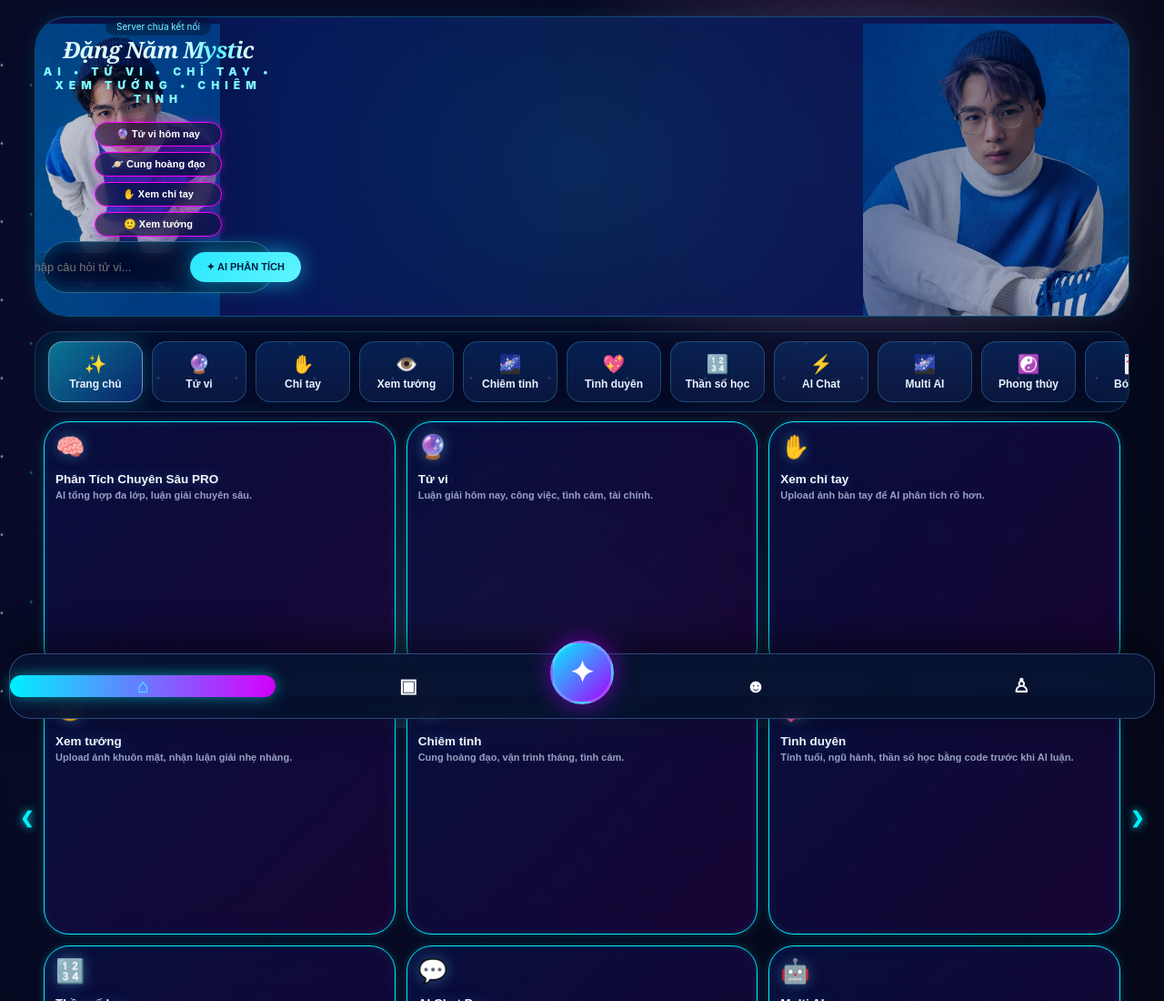
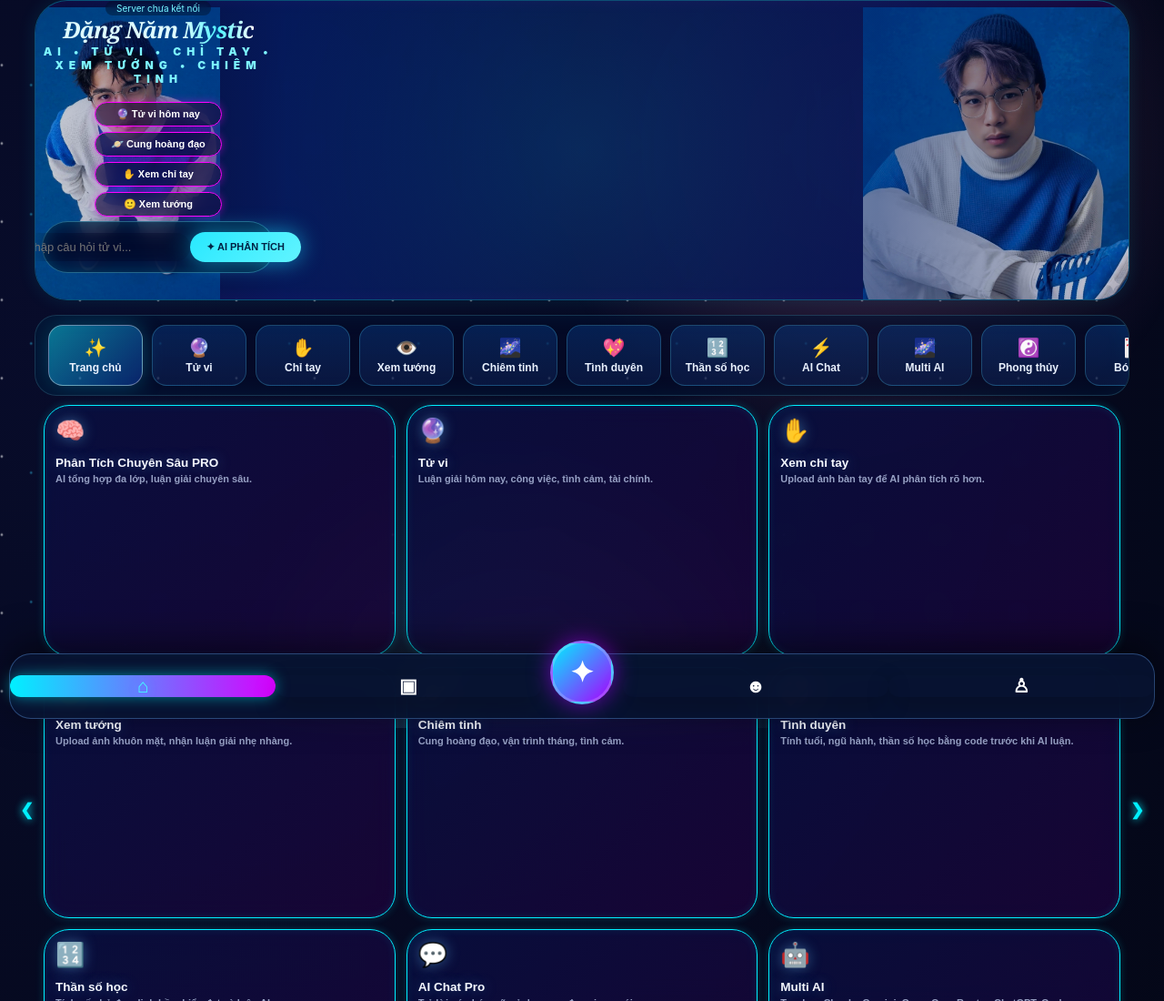
Before and after one commit to sybinh200996/tuvi, a website: page public/mobile.html in a window 1280 px wide. Shown: the top 1100 px of the page at 91% size. Drawn offline with nearby package versions, Linux system fonts and the light colour scheme; no server answers.

Commit message:
Brutally remove banner top margin and enforce top rounding

```diff
--- a/public/mobile-style.css
+++ b/public/mobile-style.css
@@ -1003,3 +1003,42 @@ html, body {
   box-shadow: 0 0 10px rgba(255, 0, 255, 0.4) !important;
   background: rgba(28, 4, 58, 0.6) !important;
 }
+
+/* ========================================================
+   ULTIMATE BANNER TOP FIX (NO MARGIN, MAX ROUNDED)
+======================================================== */
+body {
+  margin: 0 !important;
+  padding: 0 !important;
+}
+
+.app-shell {
+  padding-top: 0 !important;
+  margin-top: 0 !important;
+}
+
+.hero-wrap {
+  margin: 0 !important; /* Xoá sổ TẤT CẢ khoảng hở bên ngoài */
+  padding-top: 2px !important; /* Ép sát padding bên trong lên cực hạn */
+  padding-bottom: 15px !important;
+  border-radius: 30px !important; /* Bo tròn cả 4 góc (phía trên và dưới) */
+  width: 100% !important;
+  box-sizing: border-box !important;
+}
+
+/* Kéo chữ và status sát kịch trần */
+.status-row {
+  margin-top: 0 !important;
+  padding-top: 2px !important;
+  padding-bottom: 2px !important;
+}
+
+.hero-content h1 {
+  margin-top: 0 !important;
+  padding-top: 0 !important;
+}
+
+.hero-img.hero-left, .hero-img.hero-right {
+  height: 98% !important;
+  border-radius: 30px !important;
+}
--- a/public/mobile.html
+++ b/public/mobile.html
@@ -11,7 +11,7 @@
   <meta name="description" content="Đặng Năm Mystic NAM46 - trợ lý AI chuyên nghiệp, AI chat, tử vi, chỉ tay, xem tướng và công cụ tham khảo trên mobile." />
   <link rel="manifest" href="manifest.webmanifest" />
   <link rel="icon" href="assets/icon.svg" />
-  <link rel="stylesheet" href="mobile-style.css?v=1791303511284" />
+  <link rel="stylesheet" href="mobile-style.css?v=1791303608592" />
   <title>Đặng Năm Mystic Mobile</title>
 </head>
 <body>
```
